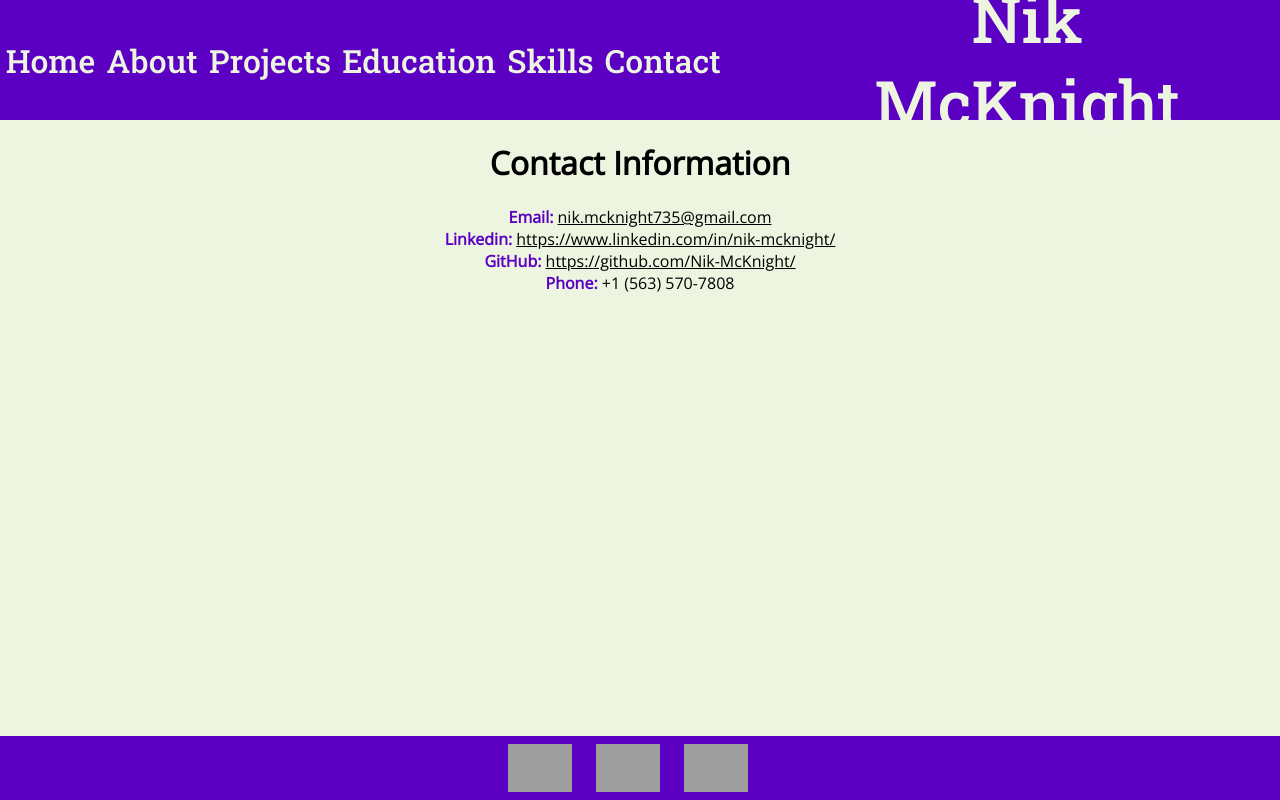
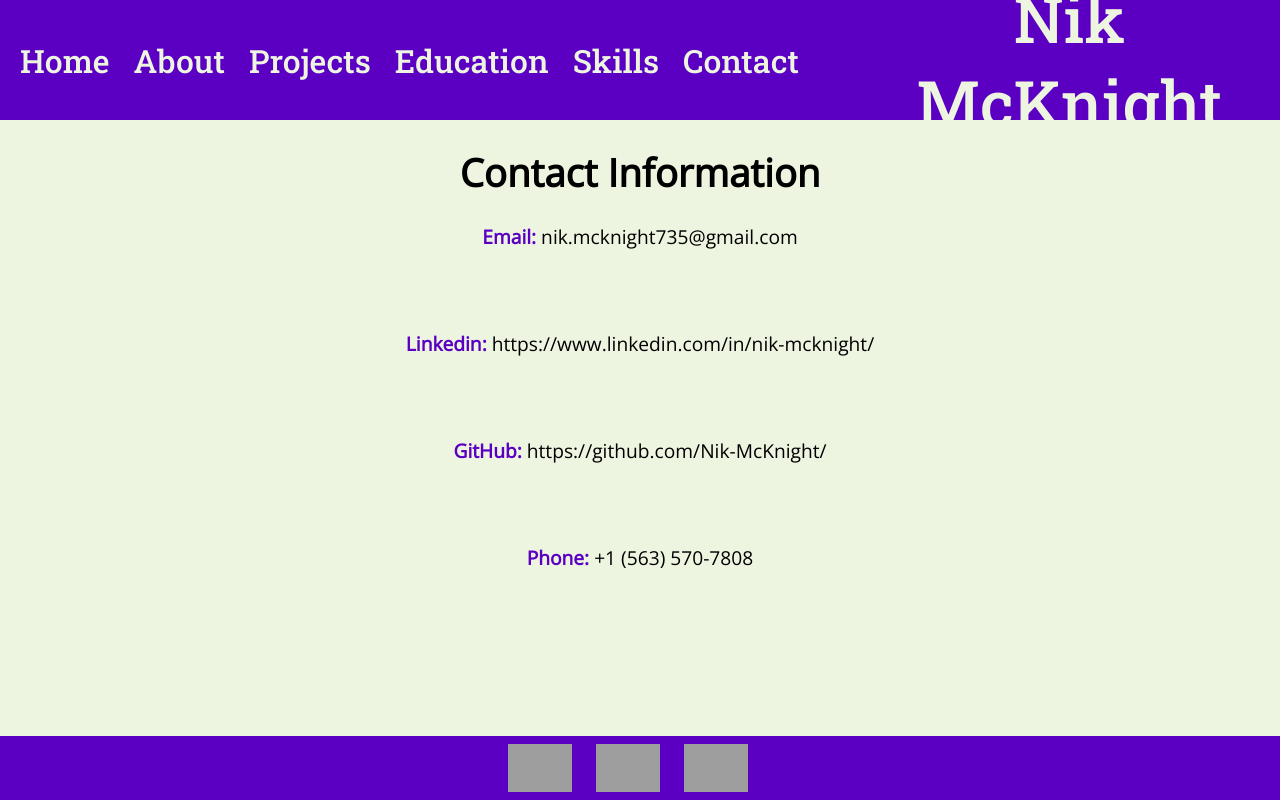
Before and after one commit to Nik-McKnight/portfolio, a React (Create React App) app: page /contact in a window 1280 px wide. Built offline with nearby package versions, Linux system fonts and the light colour scheme; grey boxes are pictures that could not be loaded.

Commit message:
adjusted header layout

```diff
--- a/src/components/Contact.jsx
+++ b/src/components/Contact.jsx
@@ -4,7 +4,7 @@ export default function Contact() {
   return (
     <div class="content">
       <h1>Contact Information</h1>
-      <div>
+      <div class="contact">
         <b>Email: </b>
         <a
           href="mailto: nik.mcknight735@gmail.com"
@@ -14,7 +14,7 @@ export default function Contact() {
           nik.mcknight735@gmail.com
         </a>
       </div>{" "}
-      <div>
+      <div class="contact">
         <b>Linkedin: </b>
         <a
           href="https://www.linkedin.com/in/nik-mcknight/"
@@ -24,7 +24,7 @@ export default function Contact() {
           https://www.linkedin.com/in/nik-mcknight/
         </a>
       </div>
-      <div>
+      <div class="contact">
         <b>GitHub: </b>
         <a
           href="https://github.com/Nik-McKnight"
@@ -34,7 +34,7 @@ export default function Contact() {
           https://github.com/Nik-McKnight/
         </a>
       </div>
-      <div>
+      <div class="contact">
         <b>Phone:</b> +1 (563) 570-7808
       </div>
     </div>
--- a/src/style/Content.css
+++ b/src/style/Content.css
@@ -3,10 +3,12 @@
     width: 100%;
     height: 100%;
     font-family: 'Open Sans', sans-serif;
+    font-size: larger;
 }
 
 a {
     color: black;
+    text-decoration: none;
 }
 
 a:hover {
@@ -16,3 +18,10 @@ a:hover {
 b {
     color: #5b00c3;
 }
+
+.contact {
+    /* padding-bottom: 2vh;
+    margin-bottom: 8vh;
+    border-bottom: .5vh solid #5b00c3; */
+    padding-bottom: 10vh;
+}
--- a/src/style/Header.css
+++ b/src/style/Header.css
@@ -22,14 +22,16 @@ header > * {
 
 nav {
     display:flex;
-    justify-content: space-around;
-    flex-basis: 60%;
+    justify-content: flex-start;
+    flex-basis: 50%;
     font-size: 4vh;
+    padding-left: 1vh;
 }
 
 nav > a {
     color: #EDF5E1;
     text-decoration: none;
+    padding: 0 1.5vh 0 1.5vh;
 }
 
 nav > a:hover {
```
